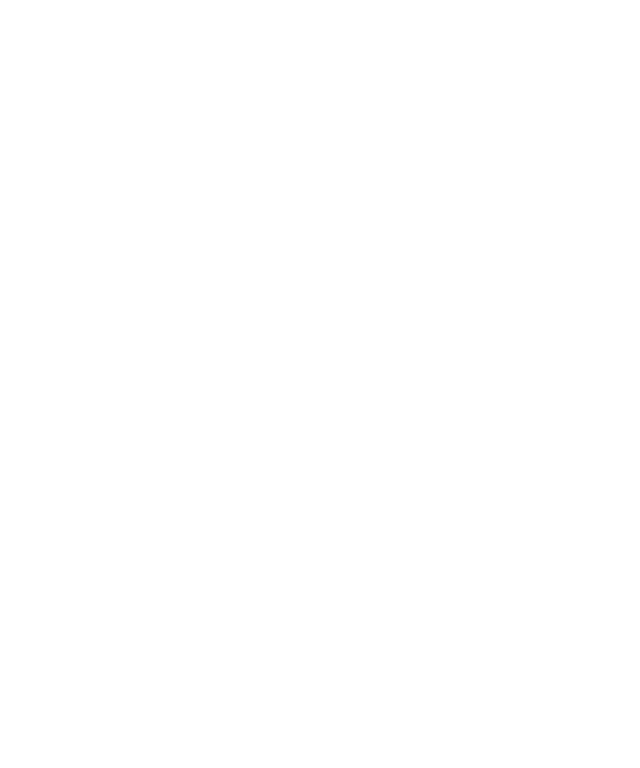
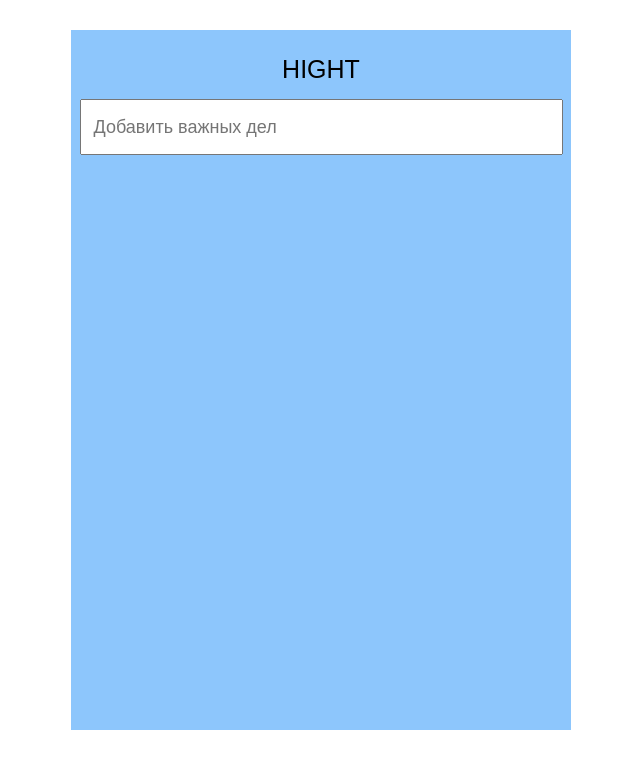
Before and after one commit to fedas25/ToDo, a plain HTML site: page index.html in a window 1280 px wide. Shown: the whole page, without its empty margins (319-959 px from the left). Drawn offline with Linux system fonts and the light colour scheme.

Commit message:
create input forum

```diff
--- a/index.html
+++ b/index.html
@@ -3,8 +3,15 @@
 <head>
     <meta charset="UTF-8">
     <title>ToDo</title>
+    <link rel="stylesheet" href="style.css">
 </head>
 <body>
-    <script src=""></script>
+    <div class="main_container">
+        <p class="hight_priority">
+            hight
+        </p>
+        <input type="text" placeholder="Добавить важных дел">
+    </div>
+    <script src="./script.js"></script>
 </body>
 </html>
--- a/style.css
+++ b/style.css
@@ -1,3 +1,37 @@
 body {
     margin: 0;
 }
+
+.main_container {
+    width: 500px;
+    height: 700px;
+    background: #8dc6fc;
+    margin: 30px auto;
+    display: flex;
+    flex-direction: column;
+
+}
+
+.hight_priority {
+    text-transform: uppercase;
+    margin: 25px 0 15px 0;
+    font-family: arial;
+    /* font-family: 'Roboto'; */
+    font-weight: 500;
+    font-size: 25px;
+    color: black;
+    text-align: center;
+}
+
+input {
+    width: 95%;
+    height: 50px;
+    margin: 0 auto;
+    /* font-family: 'Roboto'; */
+    font-family: arial;
+    font-style: normal;
+    font-weight: 400;
+    font-size: 18px;
+    text-indent: 10px;
+    /* ??? */
+}
```
